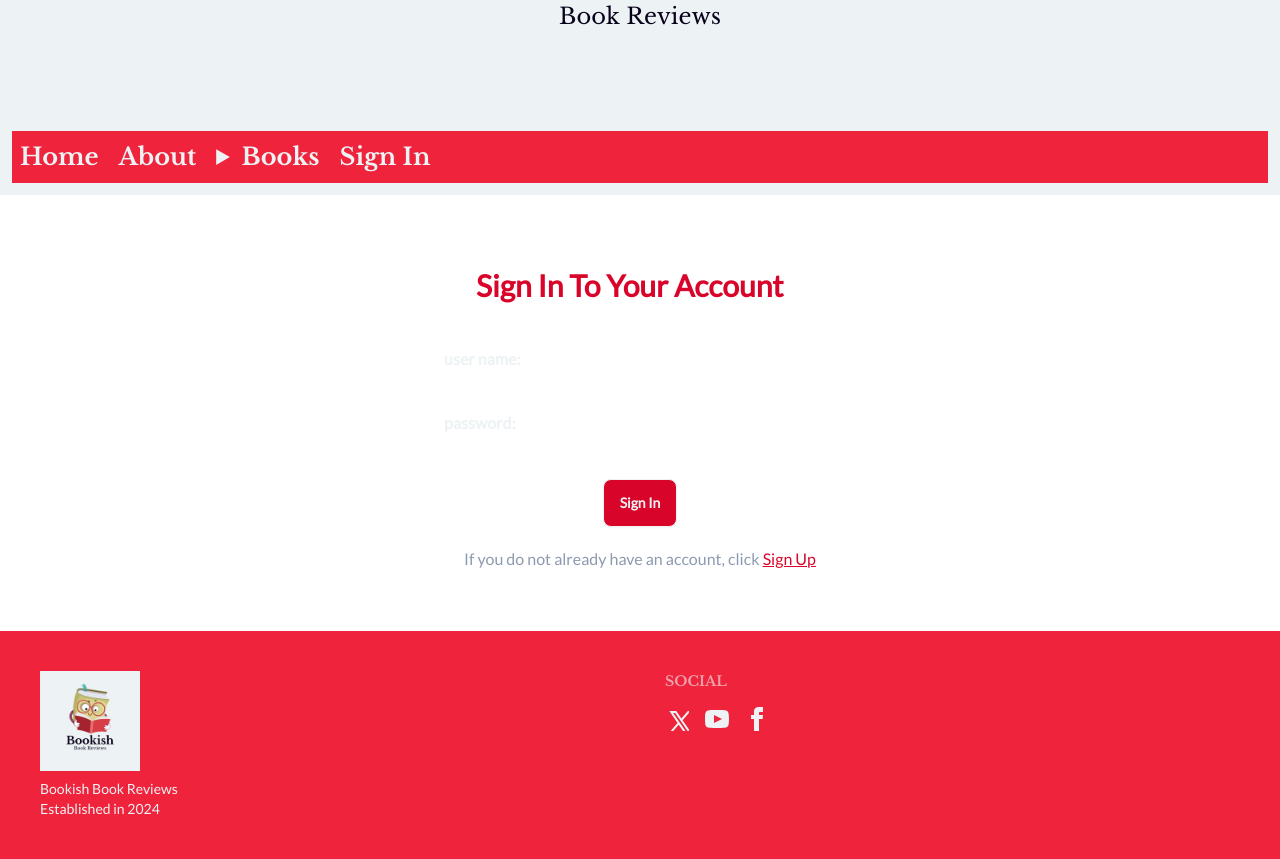
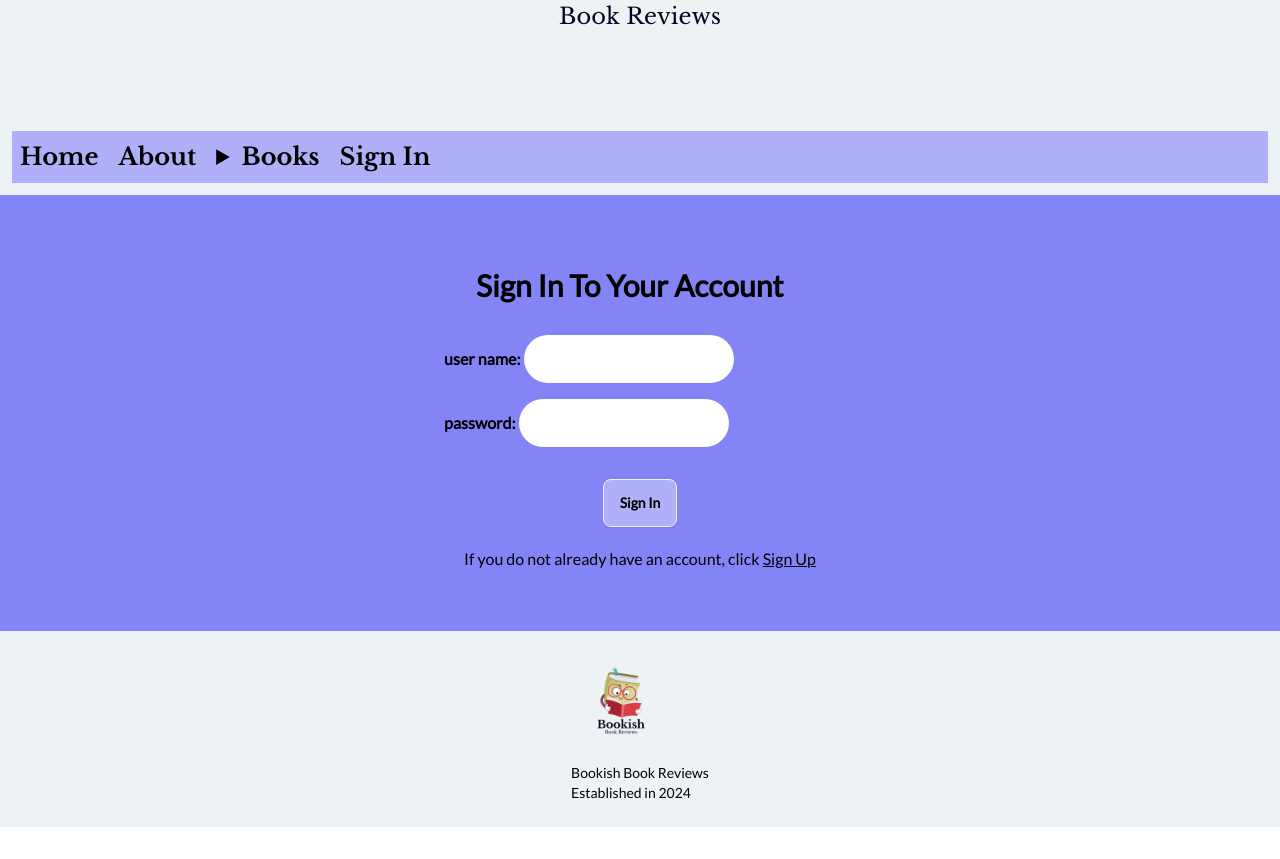
Before and after one commit to tiffanydbrown/Bookish, a React (Vite) app in the folder client/: page /signin in a window 1280 px wide. Shown: the part 381-1240 px from the top of the page. After the commit the page ends 1208 px from the top, so only its background shows below. Built offline with nearby package versions, Linux system fonts and the light colour scheme.

Commit message:
Made changes to site color.

```diff
--- a/client/src/components/Footer.tsx
+++ b/client/src/components/Footer.tsx
@@ -1,7 +1,7 @@
 export function Footer() {
   return (
     <div>
-      <footer className="footer p-10 bg-cherry-red text-anti-flash-white">
+      <footer className="footer grid grid-cols-1 place-items-center p-6 bg-anti-flash-white text-black">
         <aside>
           <img
             width="100"
@@ -14,41 +14,6 @@ export function Footer() {
             Established in 2024
           </p>
         </aside>
-        <nav>
-          <h6 className="footer-title text-space-cadet">Social</h6>
-          <div className="grid grid-flow-col gap-4">
-            <a>
-              <svg
-                xmlns="http://www.w3.org/2000/svg"
-                width="24"
-                height="24"
-                viewBox="0,0, 24, 24"
-                className="fill-current">
-                <path d="M26.37,26l-8.795,-12.822l0.015,0.012l7.93,-9.19h-2.65l-6.46,7.48l-5.13,-7.48h-6.95l8.211,11.971l-0.001,-0.001l-8.66,10.03h2.65l7.182,-8.322l5.708,8.322zM10.23,6l12.34,18h-2.1l-12.35,-18z"></path>
-              </svg>
-            </a>
-            <a>
-              <svg
-                xmlns="http://www.w3.org/2000/svg"
-                width="24"
-                height="24"
-                viewBox="0 0 24 24"
-                className="fill-current">
-                <path d="M19.615 3.184c-3.604-.246-11.631-.245-15.23 0-3.897.266-4.356 2.62-4.385 8.816.029 6.185.484 8.549 4.385 8.816 3.6.245 11.626.246 15.23 0 3.897-.266 4.356-2.62 4.385-8.816-.029-6.185-.484-8.549-4.385-8.816zm-10.615 12.816v-8l8 3.993-8 4.007z"></path>
-              </svg>
-            </a>
-            <a>
-              <svg
-                xmlns="http://www.w3.org/2000/svg"
-                width="24"
-                height="24"
-                viewBox="0 0 24 24"
-                className="fill-current">
-                <path d="M9 8h-3v4h3v12h5v-12h3.642l.358-4h-4v-1.667c0-.955.192-1.333 1.115-1.333h2.885v-5h-3.808c-3.596 0-5.192 1.583-5.192 4.615v3.385z"></path>
-              </svg>
-            </a>
-          </div>
-        </nav>
       </footer>
     </div>
   );
--- a/client/src/components/NavBar.tsx
+++ b/client/src/components/NavBar.tsx
@@ -2,9 +2,9 @@ import { Link } from 'react-router-dom';
 
 export function NavBar() {
   return (
-    <nav className="bg-cherry-red">
+    <nav className="bg-lilac">
       <div>
-        <ul className="flex flex-wrap p-2 text-anti-flash-white text-[24px] navLinks gap-5">
+        <ul className="flex flex-wrap p-2 text-black text-[24px] navLinks gap-5">
           <li>
             <Link to="/">Home</Link>
           </li>
@@ -12,10 +12,8 @@ export function NavBar() {
             <Link to="/about">About</Link>
           </li>
           <details className="dropdown">
-            <summary className=" bg-cherry-red text-anti-flash-white text-[24px]">
-              Books
-            </summary>
-            <ul className="p-2 shadow menu dropdown-content z-[1] text-cherry-red bg-base-100 rounded-box w-52">
+            <summary className="text-black text-[24px]">Books</summary>
+            <ul className="p-2 shadow menu dropdown-content z-[1] bg-lilac text-black rounded-box w-52">
               <li>
                 <Link to="/newReviews">Create a Review</Link>
               </li>
--- a/client/src/components/SignInComponent.tsx
+++ b/client/src/components/SignInComponent.tsx
@@ -33,40 +33,40 @@ export function SignInComponent() {
 
   return (
     <div className="flex flex-col p-10">
-      <h3 className="font-bold text-3xl text-fire-engine-red p-8">
+      <h3 className="font-bold text-3xl text-black p-8">
         Sign In To Your Account
       </h3>
       <form onSubmit={handleSubmit}>
-        <label className="text-anti-flash-white font-bold">
+        <label className="text-black font-bold">
           user name:{' '}
           <input
             required
             name="username"
             type="text"
-            className="form-input px-4 py-3 mb-4 rounded-full text-space-cadet"></input>
+            className="form-input px-4 py-3 mb-4 rounded-full text-black"></input>
         </label>
         <br />
-        <label className="text-anti-flash-white font-bold">
+        <label className="text-black font-bold">
           password:{' '}
           <input
             required
             type="password"
             name="password"
-            className="form-input px-4 py-3 mb-4 rounded-full text-space-cadet"
+            className="form-input px-4 py-3 mb-4 rounded-full text-black"
           />
         </label>
         <br />
         <div className="flex justify-center">
           <button
             disabled={isLoading}
-            className="btn bg-fire-engine-red mt-4 text-anti-flash-white font-bold">
+            className="btn bg-lilac mt-4 text-black font-bold">
             Sign In
           </button>
           <br />
         </div>
-        <p className="text-cool-gray p-5">
+        <p className="text-black p-5">
           If you do not already have an account, click{' '}
-          <Link to="/signup" className="link text-fire-engine-red">
+          <Link to="/signup" className="link text-black">
             Sign Up
           </Link>
         </p>
--- a/client/src/components/SignUpComponent.tsx
+++ b/client/src/components/SignUpComponent.tsx
@@ -32,40 +32,40 @@ export function SignUpComponent() {
 
   return (
     <div className="flex flex-col p-10">
-      <h3 className="font-bold text-3xl text-fire-engine-red p-8">
+      <h3 className="font-bold text-3xl text-black p-8">
         Sign Up For An Account
       </h3>
       <form onSubmit={handleSubmit}>
-        <label className="text-anti-flash-white font-bold">
+        <label className="text-black font-bold">
           Create a user name:{' '}
           <input
             required
             type="text"
             name="username"
-            className="form-input px-4 py-3 mb-4 rounded-full text-space-cadet"></input>
+            className="form-input px-4 py-3 mb-4 rounded-full text-black"></input>
         </label>
         <br />
-        <label className="text-anti-flash-white font-bold">
+        <label className="text-black font-bold">
           Create a password:{' '}
           <input
             required
             type="password"
             name="password"
-            className="form-input px-4 py-3 mb-4 rounded-full text-space-cadet"
+            className="form-input px-4 py-3 mb-4 rounded-full text-black"
           />
         </label>
         <br />
         <div className="flex justify-center">
           <button
             disabled={isLoading}
-            className="btn bg-fire-engine-red mt-4 text-anti-flash-white font-bold">
+            className="btn bg-lilac mt-4 text-black font-bold">
             Create Account
           </button>
           <br />
         </div>
-        <p className="text-cool-gray p-5">
+        <p className="text-black p-5">
           If you already have an account, click{' '}
-          <Link to="/signin" className="link text-fire-engine-red">
+          <Link to="/signin" className="link text-black">
             Sign In
           </Link>
         </p>
--- a/client/src/pages/Home.tsx
+++ b/client/src/pages/Home.tsx
@@ -3,7 +3,7 @@ import { ReviewSnippet } from '../components/ReviewSnippet';
 
 export function Home() {
   return (
-    <div className="bg-blue pb-10">
+    <div className="bg-dark-lilac pb-10">
       <Carousel />
       <ReviewSnippet />
     </div>
--- a/client/src/pages/SignIn.tsx
+++ b/client/src/pages/SignIn.tsx
@@ -2,7 +2,7 @@ import { SignInComponent } from '../components/SignInComponent';
 
 export function SignIn() {
   return (
-    <div className="flex bg-space-cadet justify-center">
+    <div className="flex bg-dark-lilac justify-center">
       <SignInComponent />
     </div>
   );
--- a/client/src/pages/SignUp.tsx
+++ b/client/src/pages/SignUp.tsx
@@ -2,7 +2,7 @@ import { SignUpComponent } from '../components/SignUpComponent';
 
 export function SignUp() {
   return (
-    <div className="flex bg-space-cadet justify-center">
+    <div className="flex bg-dark-lilac justify-center">
       <SignUpComponent />
     </div>
   );
--- a/client/tailwind.config.js
+++ b/client/tailwind.config.js
@@ -6,10 +6,8 @@ export default {
     extend: {
       colors: {
         'anti-flash-white': '#EDF2F4',
-        'cool-gray': '#8D99AE',
-        'cherry-red': '#EF233C',
-        'fire-engine-red': '#D90429',
-        blue: '#0007c1',
+        lilac: '#b0b0f9',
+        'dark-lilac': '#8384f5',
       },
       fontFamily: {
         sans: ['Lato', 'sans-serif'],
```
